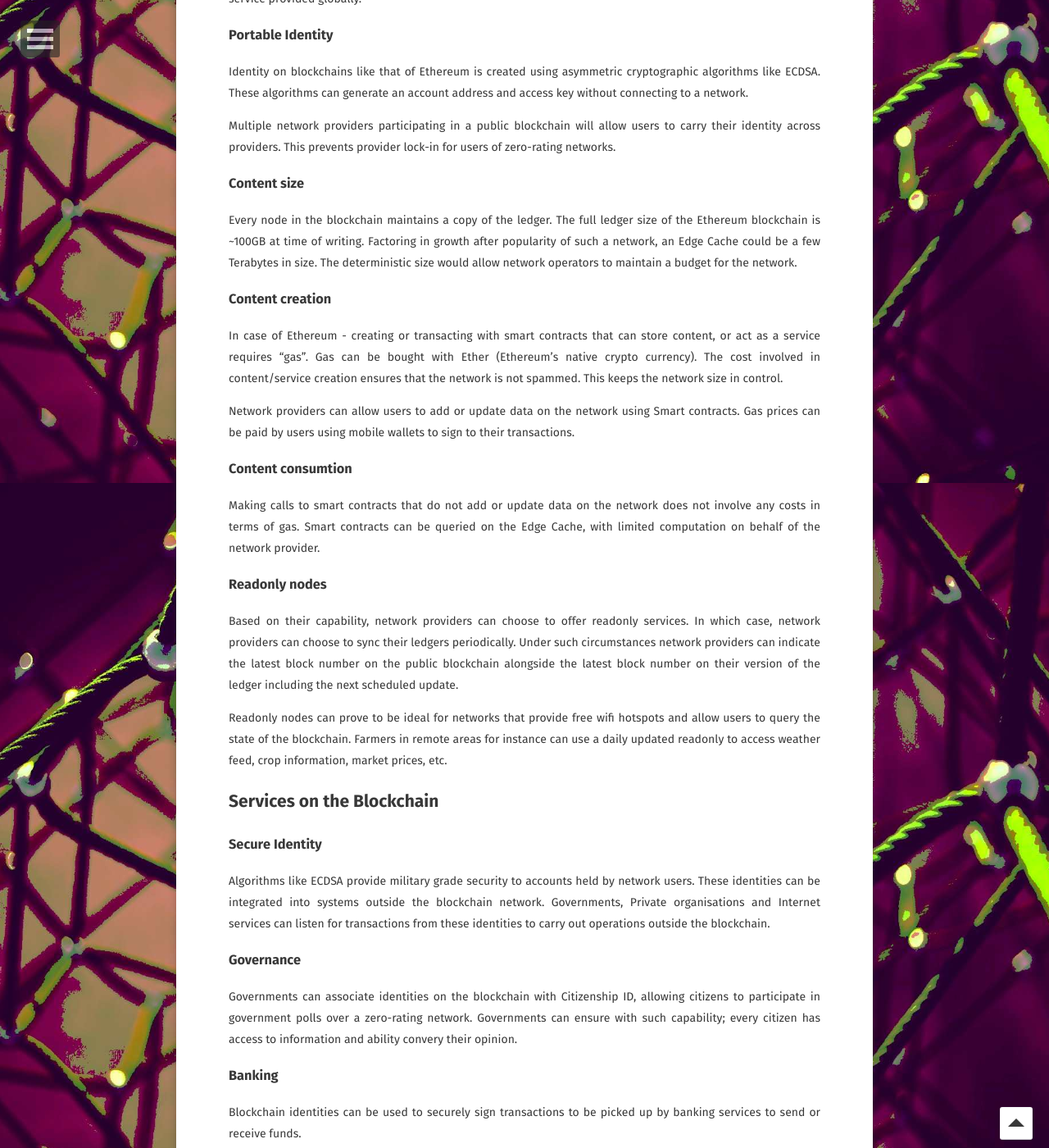
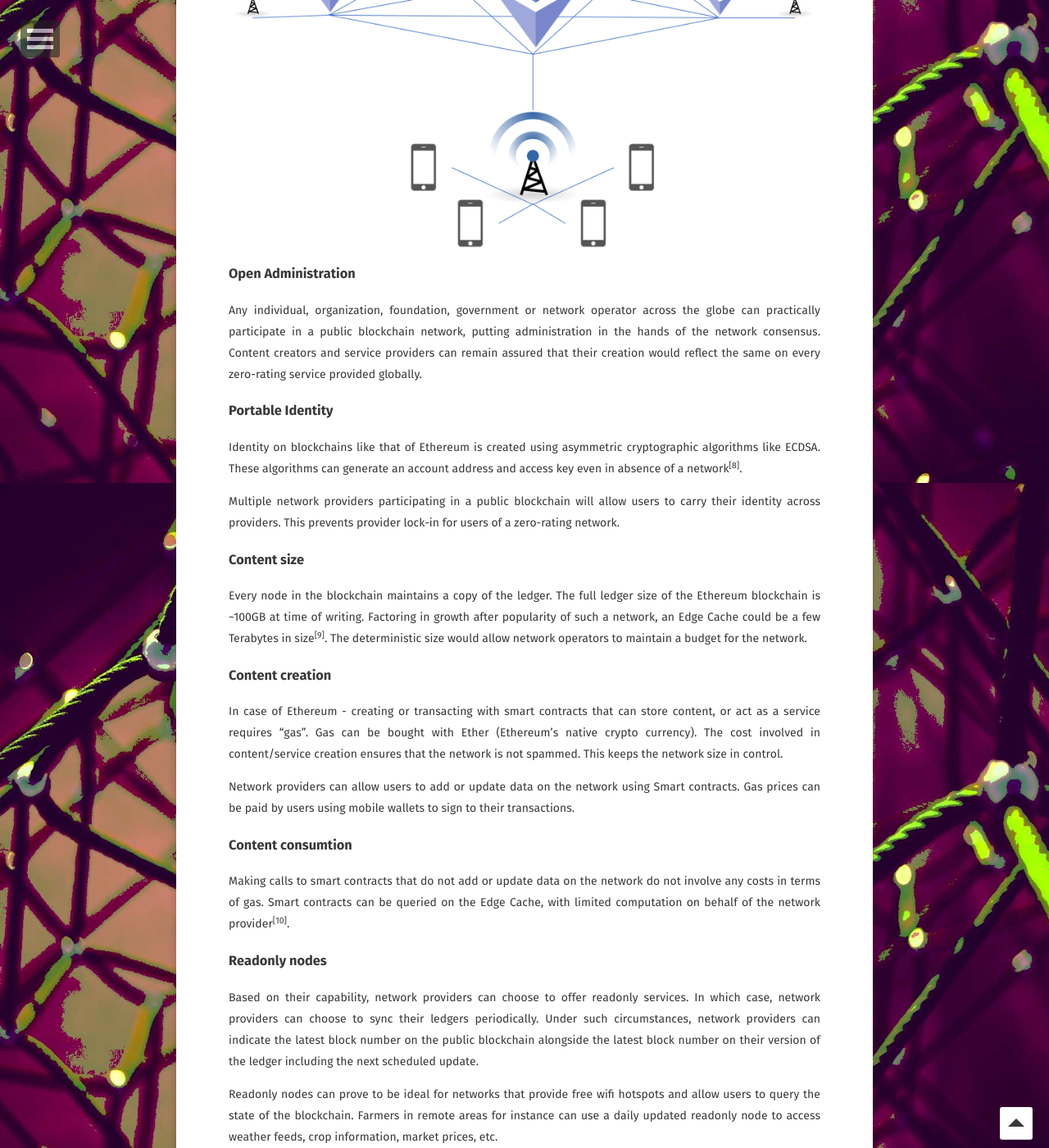
Before and after one commit to hexeight/hexeight.github.io, a Jekyll site: the page built from _posts/2017-18-06-Web-3.md, in a window 1280 px wide and 1400 px high, scrolled down 2111 px. Shown: the whole window at 82% size. Built offline with Jekyll 4.4.1, drawn with Linux system fonts in a browser that asks for light colours; some web fonts are replaced; comment, search, counter and statistics services are not loaded; some of the changed text lies outside the part shown.

Commit message:
web 3 draft 2.0

```diff
--- a/_posts/2017-18-06-Web-3.md
+++ b/_posts/2017-18-06-Web-3.md
@@ -15,25 +15,25 @@
 ## Background
 In 2013 Mark Zuckerberg published a 10 page whitepaper<sup>[1]</sup> elaborating a fact that majority of the world population does not have access to the Internet. This paper highlighted the importance of connectivity and how critical it was for developing regions to be part of this free flow of information.
 
-In 2013 Facebook partnered with 6 other companies, to launch Internet.org<sup>[2]</sup> and provide selected services to developing countries for free. While Internet.org took off in a few countries, it received massive criticism after being introduced in India in 2015. Internet.org was amongst the few Zero-rating networks introduced. Concerns that Zero-rating networks controlled by private organizations put free speech and right to information at risk stopped them from gaining wide spread acceptance.
+In 2013 Facebook partnered with 6 other companies, to launch Internet.org<sup>[2]</sup> and provide selected services to developing countries for free. While Internet.org took off in a few countries, it received massive criticism after being introduced in India in 2015. Internet.org was amongst the few zero-rating networks introduced. Concerns that zero-rating networks controlled by private organizations put free speech and right to information at risk stopped them from gaining wide spread acceptance<sup>[3]</sup>.
 
 Today the numbers on connectivity look slightly better than they were in 2013. A few hundred million users plus; almost 40% of the world population today has Internet access. At least 4 billion users are yet to receive their right to connectivity.
 
 ## How Zero-rating networks work
 
-Internet Service Providers (ISPs) face costs when connecting to computers present on other networks that require ISPs to connect to a public Internet backbone. The volume of data usually dictates the pricing<sup>[3]</sup>. The primary goal of a Zero-rating network is to keep costs at a minimum, and offer the network as an incentive to their customers. While there is no hard and fast rule, implementing a Zero-rating Network could be done in the following few ways.
+Internet Service Providers (ISPs) face costs when connecting to computers present on other networks that require ISPs to connect to a public Internet backbone. The volume of data usually dictates the pricing<sup>[4]</sup>. The primary goal of a zero-rating network is to keep costs at a minimum, and offer the network as an incentive to their customers. While there is no hard and fast rule, implementing a zero-rating Network could be done in the following few ways.
 
 ### Edge Caching
 
-It is in interest of Zero Rating networks to maintain a local copy of the data to be delivered to their users and avoid round trips outside the network. Caching of data isn't that uncommon amongst ISPs<sup>[4]</sup>. But caching the whole Internet brings massive storage economics into picture. This has led ISPs to provide selected services either hosted or cached on their own network in order to keep storage costs controlled.
+It is in interest of zero Rating networks to maintain a local copy of the data to be delivered to their users and avoid round trips outside the network. Caching of data isn't that uncommon amongst ISPs<sup>[5]</sup>. But caching the whole Internet brings massive storage economics into picture. This has led ISPs to provide selected services either hosted or cached on their own network in order to keep storage costs controlled.
 
 ### Proxy
 
-ISPs also choose to partner with web services that can invest in maintaining a Zero-rating network. Internet.org does not cache web pages. It provides a free proxy to these selected services by partnering with developers and Telecom operators. It is interest of Internet companies like Facebook to act as an entry-point for this new wave of Internet users.
+ISPs can also choose to partner with web services that can invest in maintaining a zero-rating network. Internet.org does not cache web pages. It provides a free proxy to these selected services by partnering with developers and Telecom operators<sup>[6]</sup>. It is interest of Internet companies like Facebook to act as an entry-point for this new wave of Internet users.
 
 ## The concern with Zero-rating networks
 
-The biggest concern with a zero-rating networks is the way they are administered. Their implementations so far have involved a central authority in shape of a private partnership that maintains control over the network. Even with complete transparency there are very few legal safe guards stopping such an authority from blocking free speech or creating preferences over a network that they legally own.
+Zero-rating network implementations so far have involved a central authority in shape of a private partnership that maintains control over the network. Even with complete transparency, there are very few legal safe guards stopping such an authority from blocking free speech or creating preferences over a network that they legally own. Such a privately administered network serving 2/3rds of the world population puts free flow of information at risk.
 
 ## An Ideal Zero-rating network
 
@@ -42,28 +42,30 @@
 - Network operators should have clear oversight on storage and bandwidth costs.
 - Content creators and service providers should have uniform costs to publish and maintain their services on the network.
 - Content creators and Service providers should have open access to publishing tools.
-- User should have up-to-date access to content, or be notified of out-of-date of delayed content state.
+- User should have up-to-date access to content, or be notified of out-of-date or delayed content state.
 - The network should remain open for multiple network providers to participate.
-- A Zero-rating network need not be a complete substitute to the Internet. The network should able to facilitate basic services like weather feeds, stock prices, news snippets.
+- A Zero-rating network need not be a complete substitute to the Internet. The network should able to facilitate basic services like weather feeds, stock prices, news snippets, public sector announcements.
 - Capability to carry out financial transactions, contributing to polls on the network can be considered a value addition.
 
 ## Blockchains for Zero-rating networks
 
-Blockchains are distributed immutable ledgers maintained by allowing transactions on the ledger backed by cryptographic security. Integrity of the ledger is maintained by consensus in the network.
+Blockchains are distributed immutable ledgers maintained by allowing transactions on the ledger backed by cryptographic security. Integrity of the ledger is maintained by consensus in the network<sup>[7]</sup>.
+
+![Blockchain Edge Cache](../assets/img/library/edge-cache.png)
 
 ### Open Administration
 
-Any individual, organization, foundation, government or network operator across the globe can practically participate in the blockchain network, putting administration in the hands of the network consensus. Content creators and service providers can remain assured that their creation would reflect the same on every zero-rating service provided globally.
+Any individual, organization, foundation, government or network operator across the globe can practically participate in a public blockchain network, putting administration in the hands of the network consensus. Content creators and service providers can remain assured that their creation would reflect the same on every zero-rating service provided globally.
 
 ### Portable Identity
 
-Identity on blockchains like that of Ethereum is created using asymmetric cryptographic algorithms like ECDSA. These algorithms can generate an account address and access key without connecting to a network.
+Identity on blockchains like that of Ethereum is created using asymmetric cryptographic algorithms like ECDSA. These algorithms can generate an account address and access key even in absence of a network<sup>[8]</sup>.
 
-Multiple network providers participating in a public blockchain will allow users to carry their identity across providers. This prevents provider lock-in for users of zero-rating networks.
+Multiple network providers participating in a public blockchain will allow users to carry their identity across providers. This prevents provider lock-in for users of a zero-rating network.
 
 ### Content size
 
-Every node in the blockchain maintains a copy of the ledger. The full ledger size of the Ethereum blockchain is ~100GB at time of writing. Factoring in growth after popularity of such a network, an Edge Cache could be a few Terabytes in size. The deterministic size would allow network operators to maintain a budget for the network.
+Every node in the blockchain maintains a copy of the ledger. The full ledger size of the Ethereum blockchain is ~100GB at time of writing. Factoring in growth after popularity of such a network, an Edge Cache could be a few Terabytes in size<sup>[9]</sup>. The deterministic size would allow network operators to maintain a budget for the network.
 
 ### Content creation
 
@@ -73,40 +75,53 @@
 
 ### Content consumtion
 
-Making calls to smart contracts that do not add or update data on the network does not involve any costs in terms of gas. Smart contracts can be queried on the Edge Cache, with limited computation on behalf of the network provider.
+Making calls to smart contracts that do not add or update data on the network do not involve any costs in terms of gas. Smart contracts can be queried on the Edge Cache, with limited computation on behalf of the network provider<sup>[10]</sup>.
 
 ### Readonly nodes
 
-Based on their capability, network providers can choose to offer readonly services. In which case, network providers can choose to sync their ledgers periodically. Under such circumstances network providers can indicate the latest block number on the public blockchain alongside the latest block number on their version of the ledger including the next scheduled update.
+Based on their capability, network providers can choose to offer readonly services. In which case, network providers can choose to sync their ledgers periodically. Under such circumstances, network providers can indicate the latest block number on the public blockchain alongside the latest block number on their version of the ledger including the next scheduled update.
 
-Readonly nodes can prove to be ideal for networks that provide free wifi hotspots and allow users to query the state of the blockchain. Farmers in remote areas for instance can use a daily updated readonly to access weather feed, crop information, market prices, etc.
+Readonly nodes can prove to be ideal for networks that provide free wifi hotspots and allow users to query the state of the blockchain. Farmers in remote areas for instance can use a daily updated readonly node to access weather feeds, crop information, market prices, etc.
 
-## Services on the Blockchain
+### Services on the Blockchain
 
-### Secure Identity
+#### Secure Identity
 
-Algorithms like ECDSA provide military grade security to accounts held by network users. These identities can be integrated into systems outside the blockchain network. Governments, Private organisations and Internet services can listen for transactions from these identities to carry out operations outside the blockchain.
+Algorithms like ECDSA provide military grade security to accounts held by network users<sup>[11]</sup>. These identities can be integrated into systems outside the blockchain network. Governments, private organisations and Internet services can listen for transactions from these identities to carry out operations outside the blockchain.
 
-### Governance
+#### Governance
 
-Governments can associate identities on the blockchain with Citizenship ID, allowing citizens to participate in government polls over a zero-rating network. Governments can ensure with such capability; every citizen has access to information and ability convery their opinion.
+Governments can associate identities on the blockchain with their Citizenship ID, allowing citizens to participate in government polls over a zero-rating network. Governments can ensure with such capability; every citizen has access to information and ability to convey their opinion.
 
-### Banking
+#### Banking
 
 Blockchain identities can be used to securely sign transactions to be picked up by banking services to send or receive funds.
 
-### Apps
+#### Apps
 
 While it is not economical to host smart phone applications on the blockchain, they can be delivered to user devices over the Internet. Once an application is installed on a user's device, the user can utilize the application to interact with smart contracts over a zero-rating network.
 
 Applications like any blockchain based solution can allow users to import their identity, set RPC nodes to make calls or send transactions to.
 
+## Roadblocks
+
+While consuming data would remain free for users on a blockchain based zero-rating network, there are costs associated with creating content. User willing to add content over the network will have to bear the costs themselves, or delegate these costs to willing sponsors in shape of mining pools or service providers.
+
+Reaching an agreement on the choice of a public blockchain would also require network providers to come together and understand the real requirements of their users. This also puts pressure on foundations and communities backing these public blockchains to deliver solutions that make it easier to onboard users who struggle to gain access to the open Internet.
+
 ## Conclusion
 
-Edge Cached blockchain nodes can prove to be an economical and technically feasible and yet open entry point for users who have limited or no access to the Internet. Network providers can ensure that their costs are kept under control, and users are incentivized for choosing their network.
+Edge Cached blockchain nodes can prove to be an economical, technically feasible and yet open entry point for users who have limited or no access to the Internet. Network providers can ensure that their costs are kept under control, and users are incentivized for choosing their network.
 
 ### References
 1. [Is Connectivity a Human Right?](https://scontent-sit4-1.xx.fbcdn.net/v/t39.2365-6/12057105_1001874746531417_622371037_n.pdf?oh=62fe509ef2d093c8d64f77be706d8816&oe=599FCF27)
 2. [Facebook And 6 Phone Companies Launch Internet.org To Bring Affordable Access To Everyone](https://techcrunch.com/2013/08/20/facebook-internet-org/)
-3. [Data costs for ISPs](http://broadbandnow.com/report/much-data-really-cost-isps/)
-4. [Netflix deploys caches to Indian ISPs](http://www.medianama.com/2017/04/223-netflix-caches-indian-internet-providers/)
+3. [Critics on Facebook's Internet.org](http://mashable.com/2015/05/19/critics-facebook-internet/#ZiEAMzYx1iqi)
+4. [Data costs for ISPs](http://broadbandnow.com/report/much-data-really-cost-isps/)
+5. [Netflix deploys caches to Indian ISPs](http://www.medianama.com/2017/04/223-netflix-caches-indian-internet-providers/)
+6. [Internet.org proxy](https://developers.facebook.com/docs/internet-org/platform-technical-guidelines)
+7. [The great chain of being sure about things](http://www.economist.com/news/briefing/21677228-technology-behind-bitcoin-lets-people-who-do-not-know-or-trust-each-other-build-dependable)
+8. [Generate full Ethereum keypair and address](https://kobl.one/blog/create-full-ethereum-keypair-and-address/)
+9. [Ethereum public blockchain size](https://ethereum.stackexchange.com/questions/143/what-are-the-ethereum-disk-space-needs)
+10. [Ethereum smart contracts - Calls and Transactions](https://ethereum.stackexchange.com/questions/765/what-is-the-difference-between-a-transaction-and-a-call)
+11. [ECDSA Security in Bitcoin and Ethereum: a Research Survery](https://blog.coinfabrik.com/wp-content/uploads/2016/06/ECDSA-Security-in-Bitcoin-and-Ethereum-a-Research-Survey.pdf)
```
Also changed, not shown: other parts of _posts/2017-18-06-Web-3.md (+1 -1 lines), assets/img/library/edge-cache.png (added).
